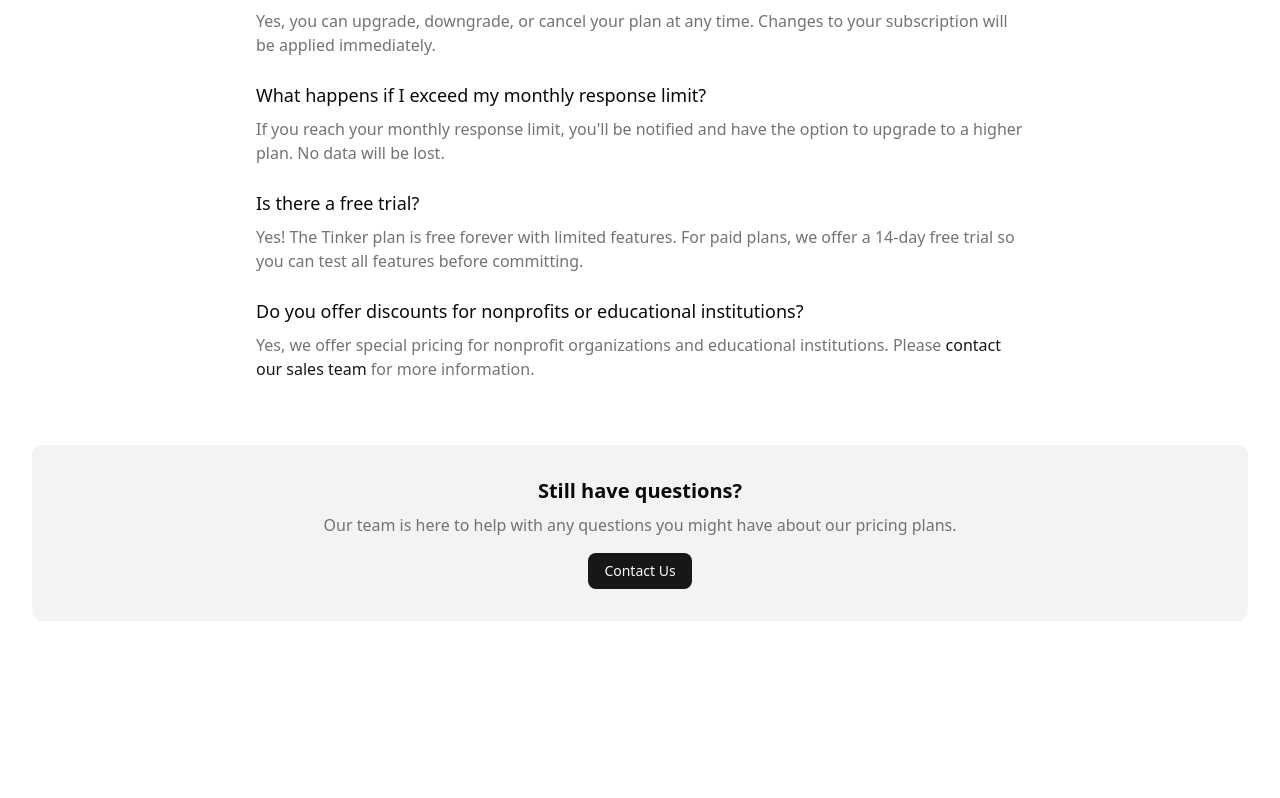
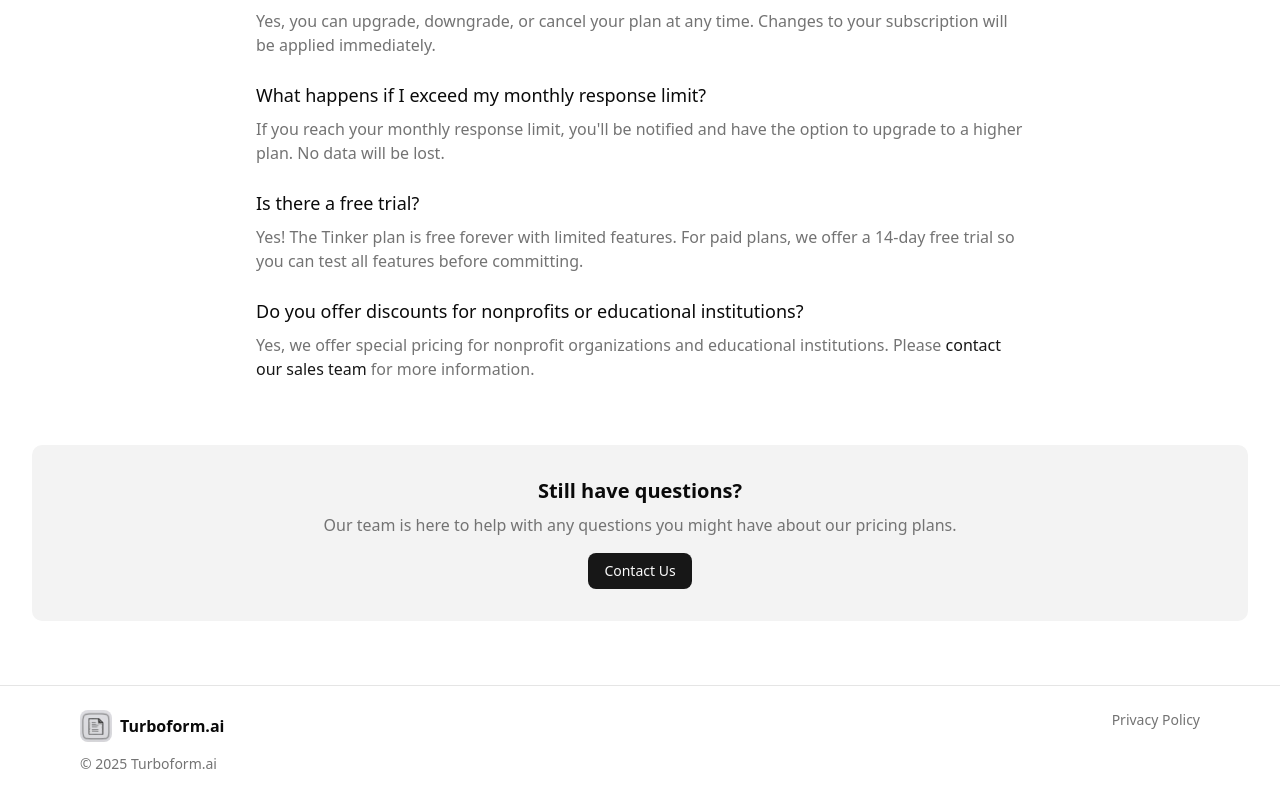
Before and after one commit to turboform/web, a Next.js app: page /pricing in a window 1280 px wide. Shown: the part 1334-2132 px from the top of the page. Before the commit the page ends 2019 px from the top, so only its background shows below. Built offline with nearby package versions, Linux system fonts and the light colour scheme; no server answers.

Commit message:
add footer

```diff
--- a/src/app/layout.tsx
+++ b/src/app/layout.tsx
@@ -3,6 +3,7 @@ import { Geist, Geist_Mono } from "next/font/google";
 import { Toaster } from "sonner";
 import { AuthProvider } from "@/components/auth/auth-provider";
 import NavBar from "@/components/layout/nav-bar";
+import { Footer } from "@/components/layout/footer";
 import "./globals.css";
 
 const geistSans = Geist({
@@ -38,6 +39,7 @@ export default function RootLayout({
           <main className="flex-1">
             {children}
           </main>
+          <Footer />
           <Toaster position="bottom-center" />
         </AuthProvider>
       </body>
--- /dev/null
+++ b/src/components/layout/footer.tsx
@@ -0,0 +1,48 @@
+"use client";
+
+import Link from "next/link";
+import Image from "next/image";
+
+export function Footer() {
+  const currentYear = new Date().getFullYear();
+
+  return (
+    <footer className="border-t py-6 mt-auto bg-background">
+      <div className="container max-w-6xl mx-auto px-4">
+        <div className="flex flex-col md:flex-row items-center md:items-start justify-between gap-6">
+          {/* Left column: Logo and branding */}
+          <div className="flex flex-col items-center md:items-start gap-2">
+            <Link href="/" className="flex items-center gap-2">
+              <div className="relative h-8 w-8 overflow-hidden rounded">
+                <Image
+                  src="/images/logo.png"
+                  alt="Turboform.ai Logo"
+                  width={32}
+                  height={32}
+                  className="object-cover rounded-md"
+                  priority
+                />
+              </div>
+              <span className="font-semibold text-base">Turboform.ai</span>
+            </Link>
+            <p className="text-sm text-muted-foreground mt-1">
+              &copy; {currentYear} Turboform.ai
+            </p>
+          </div>
+
+          {/* Right column: Links */}
+          <div className="flex flex-col items-center md:items-end gap-2">
+            <nav className="flex gap-6">
+              <Link
+                href="/privacy"
+                className="text-sm font-medium text-muted-foreground hover:text-foreground transition-colors"
+              >
+                Privacy Policy
+              </Link>
+            </nav>
+          </div>
+        </div>
+      </div>
+    </footer>
+  );
+}
```
